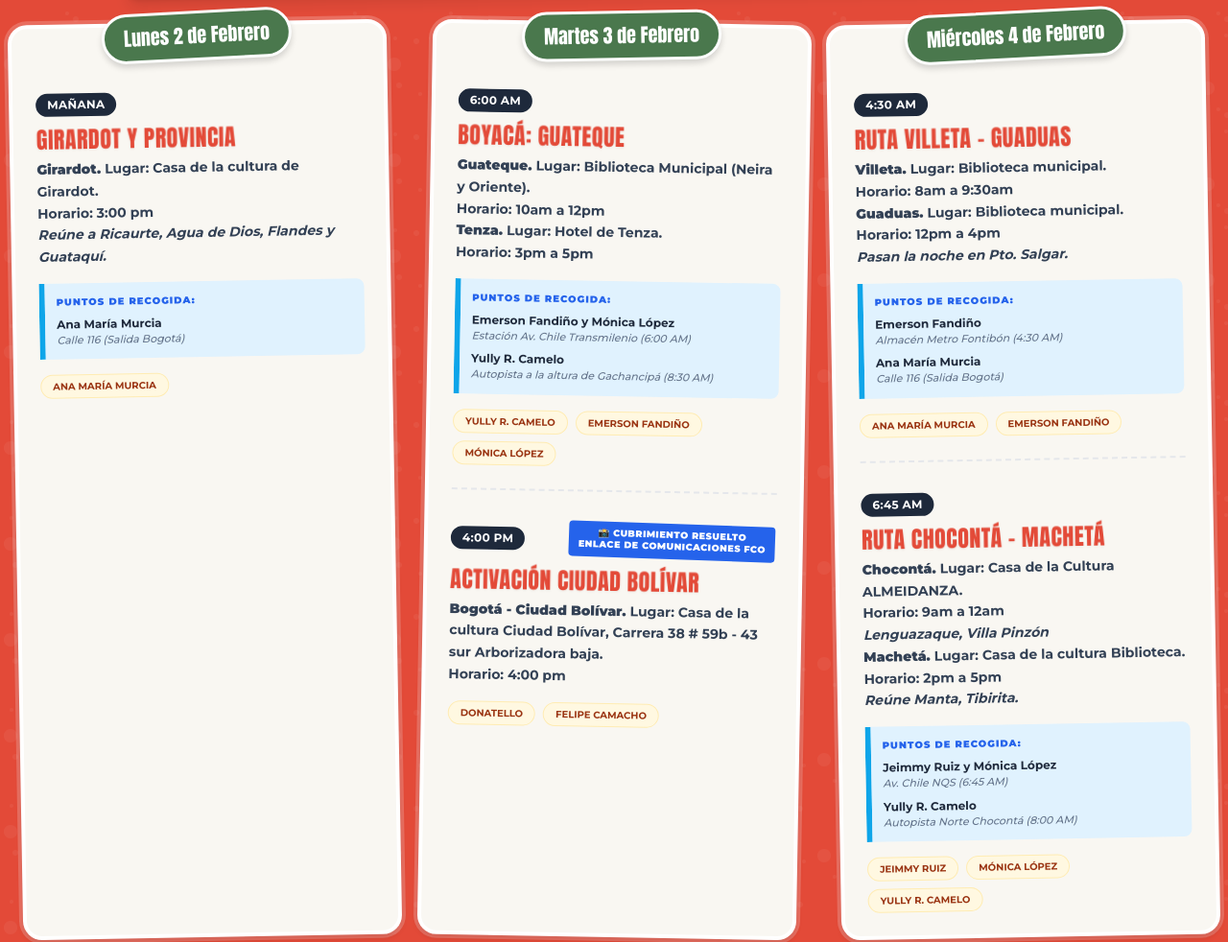
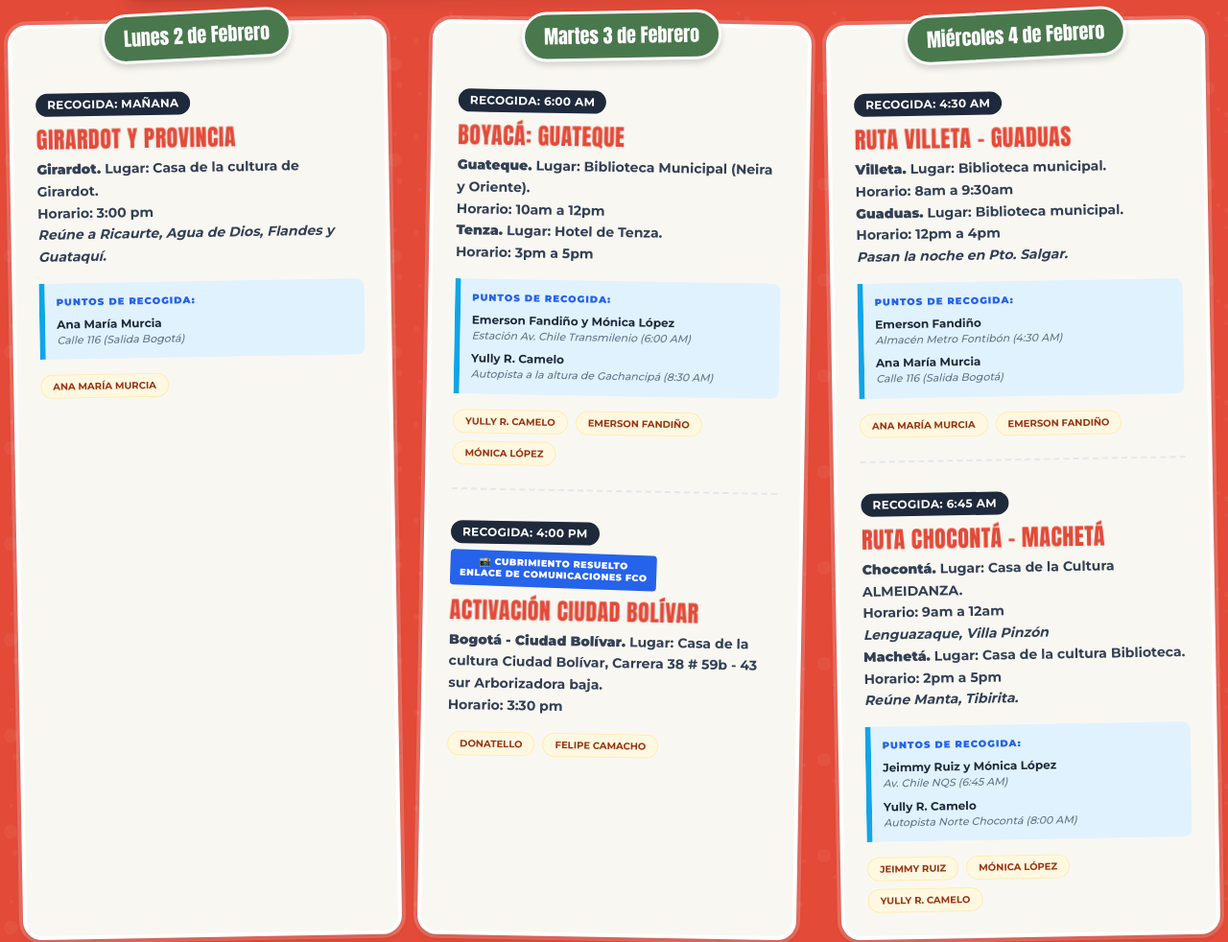
Before and after one commit to felipecotero/Cultura_es_dignidad_mayor, a plain HTML site: page index.html in a window 1280 px wide. Shown: the part 544-1526 px from the top of the page at 96% size. Drawn offline with nearby package versions, Linux system fonts and the light colour scheme.

Commit message:
Agregar 'Recogida:' antes del horario y cambiar horario de Ciudad Bolívar a 3:30 pm

```diff
--- a/index.html
+++ b/index.html
@@ -312,7 +312,7 @@
                     },
                     {
                         title: "ACTIVACIÓN CIUDAD BOLÍVAR",
-                        info: "<strong>Bogotá - Ciudad Bolívar.</strong> Lugar: Casa de la cultura Ciudad Bolívar, Carrera 38 # 59b - 43 sur Arborizadora baja.<br>Horario: 4:00 pm",
+                        info: "<strong>Bogotá - Ciudad Bolívar.</strong> Lugar: Casa de la cultura Ciudad Bolívar, Carrera 38 # 59b - 43 sur Arborizadora baja.<br>Horario: 3:30 pm",
                         time: "4:00 PM",
                         encargados: ["Donatello", "Felipe Camacho"],
                         pickups: []
@@ -444,7 +444,7 @@
                     return `
                     <div class="mb-8 last:mb-0 relative border-b-2 border-dashed border-gray-200 pb-6 last:border-0 last:pb-0">
                         <div class="flex flex-wrap items-center justify-between gap-2 mb-3">
-                            <span class="text-xs font-bold bg-slate-800 text-white px-3 py-1 rounded-full uppercase tracking-wide">${item.time}</span>
+                            <span class="text-xs font-bold bg-slate-800 text-white px-3 py-1 rounded-full uppercase tracking-wide">Recogida: ${item.time}</span>
                             ${hasFelipe ? '<span class="press-tag">📸 Cubrimiento Resuelto<br>Enlace de Comunicaciones FCO</span>' : ''}
                         </div>
 
```
